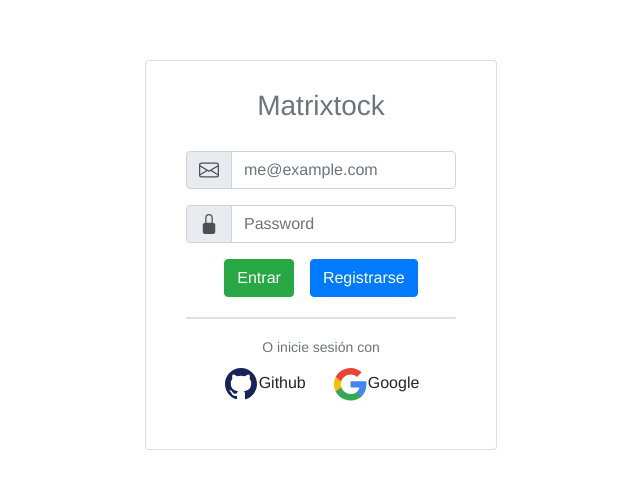
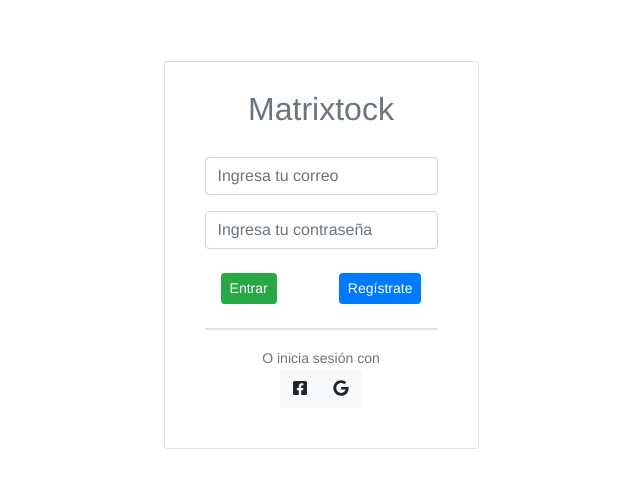
Before and after one commit to TheMatrix420/StockFront, a Vue app: page / in a window 1280 px wide. Shown: the part 145-634 px from the top of the page, without its empty margins (319-959 px from the left). Built offline with nearby package versions, Linux system fonts and the light colour scheme.

Commit message:
:art: change style at login

```diff
--- a/package.json
+++ b/package.json
@@ -23,6 +23,7 @@
     "vuex": "^3.4.0"
   },
   "devDependencies": {
+    "@fortawesome/fontawesome-free": "^5.15.1",
     "@vue/cli-plugin-babel": "~4.5.0",
     "@vue/cli-plugin-router": "~4.5.0",
     "@vue/cli-plugin-vuex": "~4.5.0",
--- a/src/main.js
+++ b/src/main.js
@@ -6,6 +6,10 @@ import axios from "axios";
 import VueAxios from "vue-axios";
 import { BootstrapVue, IconsPlugin } from "bootstrap-vue";
 import "@babel/polyfill";
+import "bootstrap/dist/css/bootstrap.css";
+import "bootstrap-vue/dist/bootstrap-vue.css";
+import '@fortawesome/fontawesome-free/css/all.css'
+import '@fortawesome/fontawesome-free/js/all.js'
 
 Vue.use(VueAxios, axios);
 Vue.use(BootstrapVue);
@@ -16,8 +20,6 @@ axios.defaults.baseURL = "http://localhost:4000/api/";
 
 Vue.config.productionTip = false;
 
-import "bootstrap/dist/css/bootstrap.css";
-import "bootstrap-vue/dist/bootstrap-vue.css";
 
 new Vue({
   router,
--- a/src/views/Auth/Login.vue
+++ b/src/views/Auth/Login.vue
@@ -1,67 +1,57 @@
 <template>
   <b-container>
     <b-row class="vh-100" align-v="center" align-h="center">
-      <b-card class="border-1 " style="max-width: 22rem;">
-        <div class="text-muted text-center mt-2 mb-0">
-          <h3>Matrixtock</h3>
+      <b-card>
+        <div class="text-muted text-center my-2">
+          <h2>Matrixtock</h2>
         </div>
-        <b-card-body class="">
+        <b-card-body>
           <b-form>
             <b-input-group class="mb-3">
-              <b-input-group-prepend is-text>
-                <b-icon icon="envelope"></b-icon>
-              </b-input-group-prepend>
               <b-form-input
                 type="email"
                 :rules="{ required: true, email: true }"
-                placeholder="me@example.com"
+                placeholder="Ingresa tu correo"
                 v-model="form.email"
               >
               </b-form-input>
             </b-input-group>
 
             <b-input-group class="mb-3">
-              <b-input-group-prepend is-text>
-                <b-icon icon="lock-fill"></b-icon>
-              </b-input-group-prepend>
               <b-form-input
                 name="Password"
                 :rules="{ required: true, min: 6 }"
                 type="password"
-                placeholder="Password"
+                placeholder="Ingresa tu contraseña"
                 v-model="form.password"
               >
               </b-form-input>
             </b-input-group>
 
-            <!-- <b-input-group>
-                  <b-form-checkbox>Remember me</b-form-checkbox>
-                </b-input-group> -->
-
-            <b-row class="justify-content-center">
-              <div class="mr-2 mb-1">
-                <b-button @click="Login()" variant="success">Entrar</b-button>
+            <b-row class="justify-content-around">
+              <div class="my-2">
+                <b-button @click="Login()" variant="success" size="sm"
+                  >Entrar</b-button
+                >
               </div>
-              <div class="ml-2">
-                 <router-link to="/registro" class="btn btn-primary">Registrarse</router-link>
+              <div class="my-2">
+                <b-button to="/registro" variant="primary" size="sm"
+                  >Regístrate</b-button
+                >
               </div>
             </b-row>
-            <hr class="border"/>
-            <div class="text-center text-muted ">
-              <small>O inicie sesión con</small>
+
+            <div class="border my-3"></div>
+
+            <div class="text-center text-muted">
+              <small>O inicia sesión con</small>
             </div>
-            <div class="btn-wrapper text-center">
-              <a href="#" class="btn btn-neutral btn-icon">
-                <span class="btn-inner--icon"
-                  ><img src="img/icons/github.svg"
-                /></span>
-                <span class="btn-inner--text">Github</span>
+            <div>
+              <a href="#" class="btn btn-light">
+                <i class="fab fa-facebook-square"></i>
               </a>
-              <a href="#" class="btn btn-neutral btn-icon">
-                <span class="btn-inner--icon"
-                  ><img src="img/icons/google.svg"
-                /></span>
-                <span class="btn-inner--text">Google</span>
+              <a href="#" class="btn btn-light">
+                <i class="fab fa-google"></i>
               </a>
             </div>
           </b-form>
@@ -79,7 +69,6 @@ export default {
         email: "",
         password: "",
       },
-      show: true,
     };
   },
   methods: {
```
Also changed, not shown: 1 other file (tests, documents, lock files or other folders).
